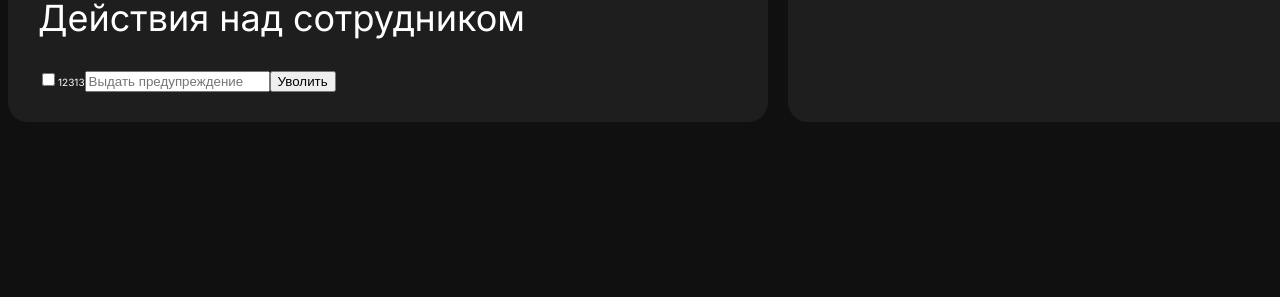
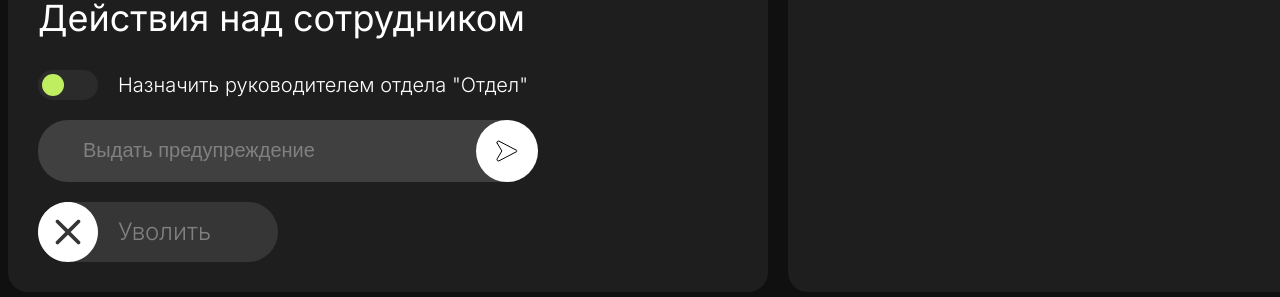
Before and after one commit to volokhinn/myworkspace, a React (Create React App) app: page /staff/profile in a window 1280 px wide. Shown: the part 791-1088 px from the top of the page. Before the commit the page ends 921 px from the top, so only its background shows below. Built offline with nearby package versions, Linux system fonts and the light colour scheme.

Commit message:
Person Profile HTML is done

```diff
--- a/src/pages/StaffProfile.jsx
+++ b/src/pages/StaffProfile.jsx
@@ -1,10 +1,17 @@
 import React from 'react';
 import styles from '../scss/staffProfile.module.scss';
 import index from '../scss/index.module.scss';
+import '../scss/staffProfile.module.scss';
 import sokolov from '../img/staff/sokolov.jpg';
+import send from '../icons/send.svg';
+import dismiss from '../icons/dismiss.svg';
+
+import { useState } from 'react';
 
 const StaffProfile = () => {
+  const [click, setClick] = useState(0);
   return (
+    <>
       <div className={styles.profile}>
         <div className={styles.left}>
           <div className={styles.info__top}>
@@ -26,11 +33,30 @@ const StaffProfile = () => {
           </div>
           <div className={styles.info__bottom}>
             <h2 className={index.title}>Действия над сотрудником</h2>
-          <input type="checkbox" className={index.checkbox} />
-          <label>12313</label>
+            <div className={styles.checkbox}>
+              <label class={styles.switch} for="checkbox">
+                <input type="checkbox" id="checkbox" />
+                <div class={`${styles.slider} ${styles.round}`}></div>
+              </label>
+              <label className={index.label}>Назначить руководителем отдела "Отдел"</label>
+            </div>
 
-          <input type="text" placeholder="Выдать предупреждение" />
-          <button>Уволить</button>
+            <div class={styles.input}>
+              <input type="text" placeholder="Выдать предупреждение"></input>
+              <a href="/">
+                <img src={send} alt={send}></img>
+              </a>
+            </div>
+            <a>
+              <div
+                className={styles.button}
+                onClick={() => setClick(1)}
+                /*onAnimationEnd={() => setClick(0)} */
+                click={click}>
+                <img src={dismiss} alt={dismiss}></img>
+                Уволить
+              </div>
+            </a>
           </div>
         </div>
         <div className={styles.right}>
@@ -53,6 +79,7 @@ const StaffProfile = () => {
           </div>
         </div>
       </div>
+    </>
   );
 };
 
--- a/src/scss/index.module.scss
+++ b/src/scss/index.module.scss
@@ -23,3 +23,8 @@ body {
     font-size: 2.4em;
     margin-bottom: 20px;
 }
+
+.label {
+    font-size: 2em;
+    font-weight: 300;
+}
--- a/src/scss/staffProfile.module.scss
+++ b/src/scss/staffProfile.module.scss
@@ -60,3 +60,164 @@
         margin-right: 60px;
     }
 }
+
+.switch {
+    display: inline-block;
+    height: 30px;
+    position: relative;
+    width: 60px;
+
+    & input {
+        display:none;
+    }
+
+    & input:checked + .slider {
+        background-color: #BFEE61;
+      }
+
+    & input:checked + .slider:before {
+        transform: translateX(26px);
+        background-color: #2B2B2B;
+    }
+}
+.slider {
+    background-color: #2B2B2B;
+    bottom: 0;
+    cursor: pointer;
+    left: 0;
+    position: absolute;
+    right: 0;
+    top: 0;
+    transition: .4s;
+
+    &:before {
+    background-color: #BFEE61;
+    bottom: 4px;
+    content: "";
+    height: 22px;
+    left: 4px;
+    position: absolute;
+    transition: .4s;
+    width: 22px;
+    }
+
+    &.round {
+        border-radius: 34px;
+
+        &:before {
+            border-radius: 50%;
+        }
+    }
+}
+
+.checkbox {
+    display: flex;
+    align-items: center;
+    gap: 20px;
+}
+
+.input {
+    margin-top: 20px;
+
+    display: flex;
+    justify-content: space-between;
+    border-radius: 30px;
+    background: rgba(255, 255, 255, 0.15);
+    font-family: Inter;
+    font-weight: 300 !important;
+    width: 500px;
+    position: relative;
+
+    & a {
+        display: flex;
+        align-items: center;
+        justify-content: center;
+        padding: 20px;
+        border-radius: 100%;
+        background-color: #fff;
+        transition: .2s;
+
+        &:hover {
+            background-color: #BFEE61;
+        }
+    }
+    & input {
+        padding: 15px;
+        width: 100%;
+        background-color: transparent;
+        outline: none;
+        border: none;
+        font-size: 2em;
+        color: #fff;
+        margin-left: 30px;
+
+        &::placeholder {
+            color: #808080;
+        }
+    }
+}
+
+.search-bar a {
+    position: absolute;
+    left: -205px;
+}
+
+.button {
+    margin-top: 20px;
+    width: 240px;
+    display: flex;
+    align-items: center;
+    gap: 20px;
+    border-radius: 30px;
+    background: linear-gradient(90deg, rgba(54,54,54,1) 0%, rgba(54,54,54,1) 100%);
+    outline: none;
+    border: none;
+    color: #808080;
+    font-family: Inter;
+    font-weight: 300 !important;
+    font-size: 2.4em;
+    cursor: pointer;
+
+}
+
+.button[click='1'] img {
+    animation: icon linear 0.2s both;
+}
+
+.button[click='1'] {
+    animation: button linear 0.23s both;
+}
+
+@keyframes icon {
+    25% {
+        transform: translate(45px, 0) rotate(30deg);
+    }
+    50% {
+        transform: translate(90px, 0) rotate(60deg);
+    }
+    75% {
+        transform: translate(135px, 0) rotate(90deg);
+    }
+    100% {
+        transform: translate(180px, 0px) rotate(120deg);
+    }
+}
+
+@keyframes button {
+    25% {
+        background: linear-gradient(90deg, rgba(191,238,97,0.2) 0%, rgba(54,54,54,1) 100%);
+        color: #808080;
+    }
+    50% {
+        background: linear-gradient(90deg, rgba(191,238,97,0.5) 2%, rgba(54,54,54,1) 100%);
+        color: transparent;
+    }
+    75% {
+        background: linear-gradient(90deg, rgba(191,238,97,0.7) 5%, rgba(54,54,54,1) 100%);
+        color: transparent;
+    }
+    100% {
+        background: linear-gradient(90deg, rgba(191,238,97,1) 10%, rgba(191,238,97,1) 30%);
+        color: transparent;
+    }
+}
```
Also changed, not shown: src/icons/dismiss.svg (added), src/icons/send.svg (added). Lines whose indentation alone changed are shown as unchanged.
